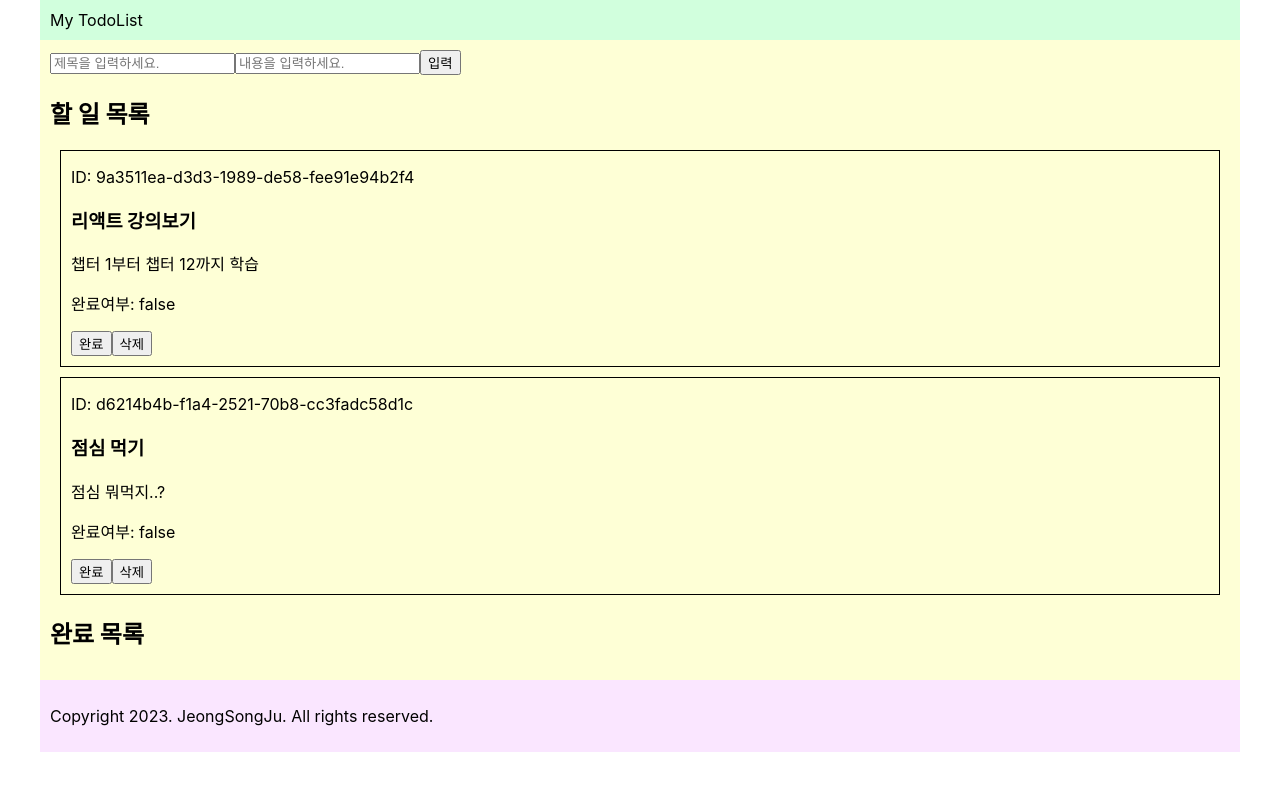
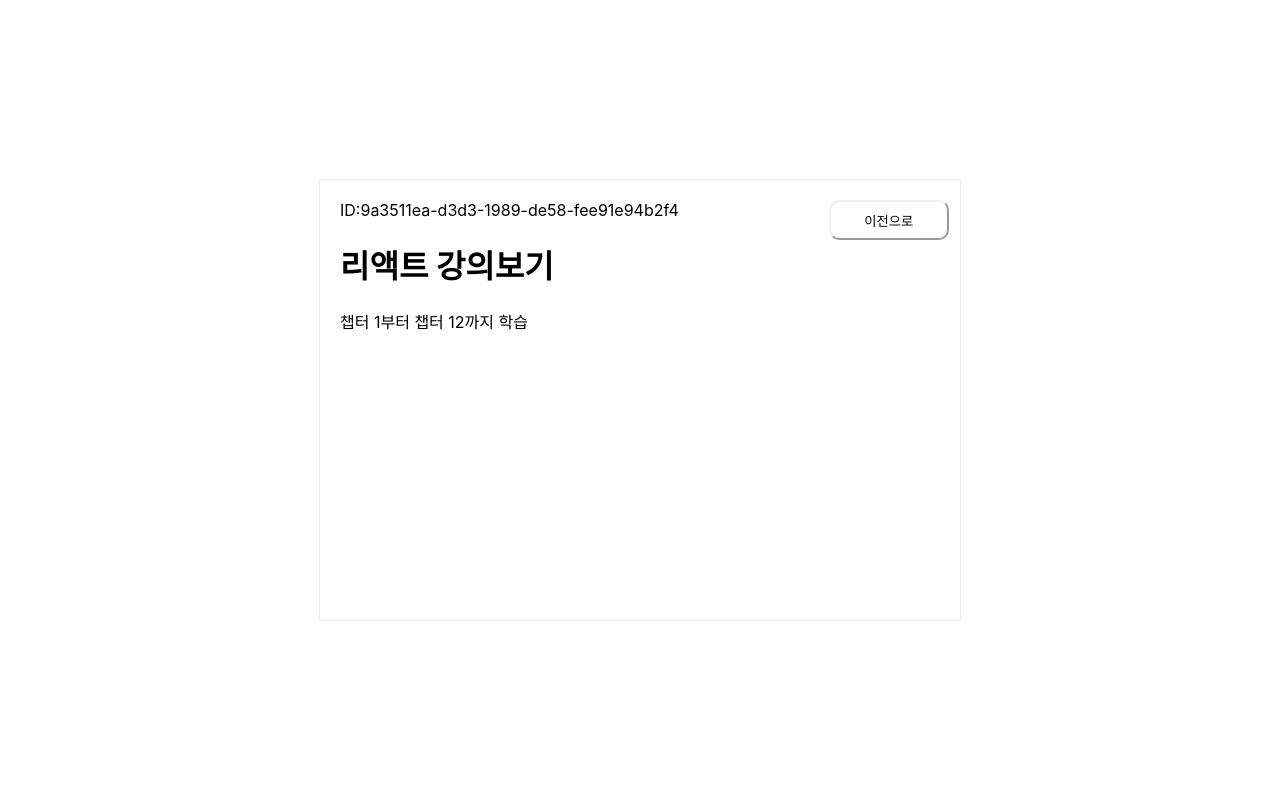
Before and after one commit to songjuu/ts-todolist-lv2, a React (Create React App) app: page /detail/9a3511ea-d3d3-1989-de58-fee91e94b2f4 in a window 1280 px wide. Shown: the top 790 px of the page. Built offline with nearby package versions, Linux system fonts and the light colour scheme.

Commit message:
todolist Lv.2 기능 구현 완료

```diff
--- a/src/App.jsx
+++ b/src/App.jsx
@@ -1,53 +1,7 @@
 import React from "react";
 import Router from "./shared/Router";
-import InputForm from "./components/InputForm";
-import TodoList from "./components/TodoList";
-import styled from "styled-components";
 
 function App() {
-  return (
-    <>
-      <Container>
-        <header
-          style={{
-            backgroundColor: "#d1ffdd",
-            padding: "10px",
-          }}
-        >
-          My TodoList
-        </header>
-        <main
-          style={{
-            backgroundColor: "#feffd6",
-            padding: "10px",
-          }}
-        >
-          <InputForm />
-          <div>
-            <TodoList listIsDone={false} />
-            <TodoList listIsDone={true} />
-          </div>
-        </main>
-        <footer
-          style={{
-            backgroundColor: "#fae6ff",
-            padding: "10px",
-          }}
-        >
-          <p>Copyright 2023. JeongSongJu. All rights reserved.</p>
-        </footer>
-      </Container>
-    </>
-  );
+  return <Router />;
 }
-
-const Container = styled.div`
-  display: flex;
-  flex-direction: column;
-  max-width: 1200px;
-  min-width: 800px;
-
-  margin: 0 auto;
-`;
-
 export default App;
--- a/src/components/TodoList.jsx
+++ b/src/components/TodoList.jsx
@@ -1,7 +1,7 @@
 import React from "react";
 import { useSelector, useDispatch } from "react-redux";
 import { deleteTodo, toggleStatusTodo } from "../redux/modules/todos";
-// import { Link } from "react-router-dom";
+import { Link } from "react-router-dom";
 
 // 할 일 목록, 완료 목록 기능 구현
 function TodoList({ listIsDone }) {
@@ -38,6 +38,9 @@ function TodoList({ listIsDone }) {
                 paddingLeft: "10px",
               }}
             >
+              <p>
+                <Link to={`/detail/${todo.id}`}>상세페이지</Link>
+              </p>
               <p>ID: {todo.id}</p>
               <h3>{todo.title}</h3>
               <p>{todo.contents}</p>
--- a/src/pages/Main.jsx
+++ b/src/pages/Main.jsx
@@ -0,0 +1,50 @@
+import React from "react";
+import styled from "styled-components";
+import TodoList from "../components/TodoList";
+import InputForm from "../components/InputForm";
+
+function Main() {
+  return (
+    <Container>
+      <header
+        style={{
+          backgroundColor: "#d1ffdd",
+          padding: "10px",
+        }}
+      >
+        My TodoList
+      </header>
+      <main
+        style={{
+          backgroundColor: "#feffd6",
+          padding: "10px",
+        }}
+      >
+        <InputForm />
+        <div>
+          <TodoList listIsDone={false} />
+          <TodoList listIsDone={true} />
+        </div>
+      </main>
+      <footer
+        style={{
+          backgroundColor: "#fae6ff",
+          padding: "10px",
+        }}
+      >
+        <p>Copyright 2023. JeongSongJu. All rights reserved.</p>
+      </footer>
+    </Container>
+  );
+}
+
+const Container = styled.div`
+  display: flex;
+  flex-direction: column;
+  max-width: 1200px;
+  min-width: 800px;
+
+  margin: 0 auto;
+`;
+
+export default Main;
--- a/src/pages/TodoDetail.jsx
+++ b/src/pages/TodoDetail.jsx
@@ -1,10 +1,58 @@
 import React from "react";
-import { useParams } from "react-router-dom";
+import { useParams, useNavigate } from "react-router-dom";
+import styled from "styled-components";
+import { useSelector } from "react-redux";
 
 const TodoDetail = () => {
-  let { id } = useParams();
+  const navigate = useNavigate();
+  const { id } = useParams();
+  const todos = useSelector((state) => state.todos);
+  const todo = todos.find((item) => item.id === id);
 
-  return <div>TodoDetail</div>;
+  return (
+    <BoxContainer>
+      <DetailBox>
+        <div>
+          ID:{id}
+          <BackButton
+            onClick={() => {
+              navigate("/");
+            }}
+          >
+            이전으로
+          </BackButton>
+        </div>
+        <h1>{todo.title}</h1>
+        <p>{todo.contents}</p>
+      </DetailBox>
+    </BoxContainer>
+  );
 };
 
+//css
+const BackButton = styled.button`
+  margin-left: 150px;
+  position: absolute;
+  background-color: #fff;
+  border-radius: 10px;
+  border-color: rgb(238, 238, 238);
+  cursor: pointer;
+  height: 40px;
+  width: 120px;
+`;
+
+const DetailBox = styled.div`
+  width: 600px;
+  height: 400px;
+  border: 1px solid rgb(238, 238, 238);
+  padding: 20px;
+`;
+
+const BoxContainer = styled.div`
+  display: flex;
+  justify-content: center;
+  align-items: center;
+  min-height: 100vh;
+`;
+
 export default TodoDetail;
--- a/src/redux/modules/todos.js
+++ b/src/redux/modules/todos.js
@@ -46,7 +46,7 @@ const initialState = [
   },
 ];
 
-// Reducer 기본형태
+// Reducer
 const todos = (state = initialState, action) => {
   switch (action.type) {
     case "ADD_TODO":
--- a/src/shared/Router.js
+++ b/src/shared/Router.js
@@ -1,14 +1,15 @@
 import React from "react";
 import { BrowserRouter, Route, Routes } from "react-router-dom";
-import App from "../App";
 import TodoDetail from "../pages/TodoDetail";
+import Main from "../pages/Main";
 
 function Router() {
   return (
     <BrowserRouter>
       <Routes>
-        <Route path="/" element={<App />} />
+        <Route path="/" element={<Main />} />
         <Route path="detail" element={<TodoDetail />} />
+        <Route path="detail/:id" element={<TodoDetail />} />
       </Routes>
     </BrowserRouter>
   );
```
